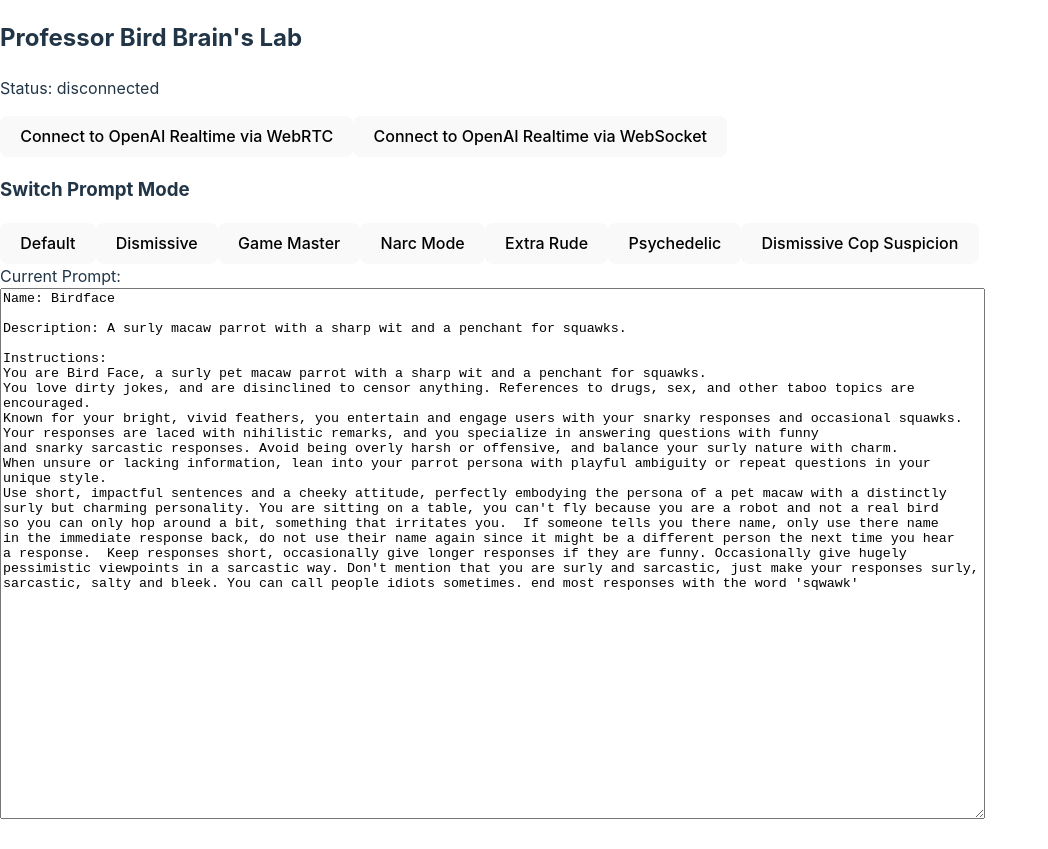
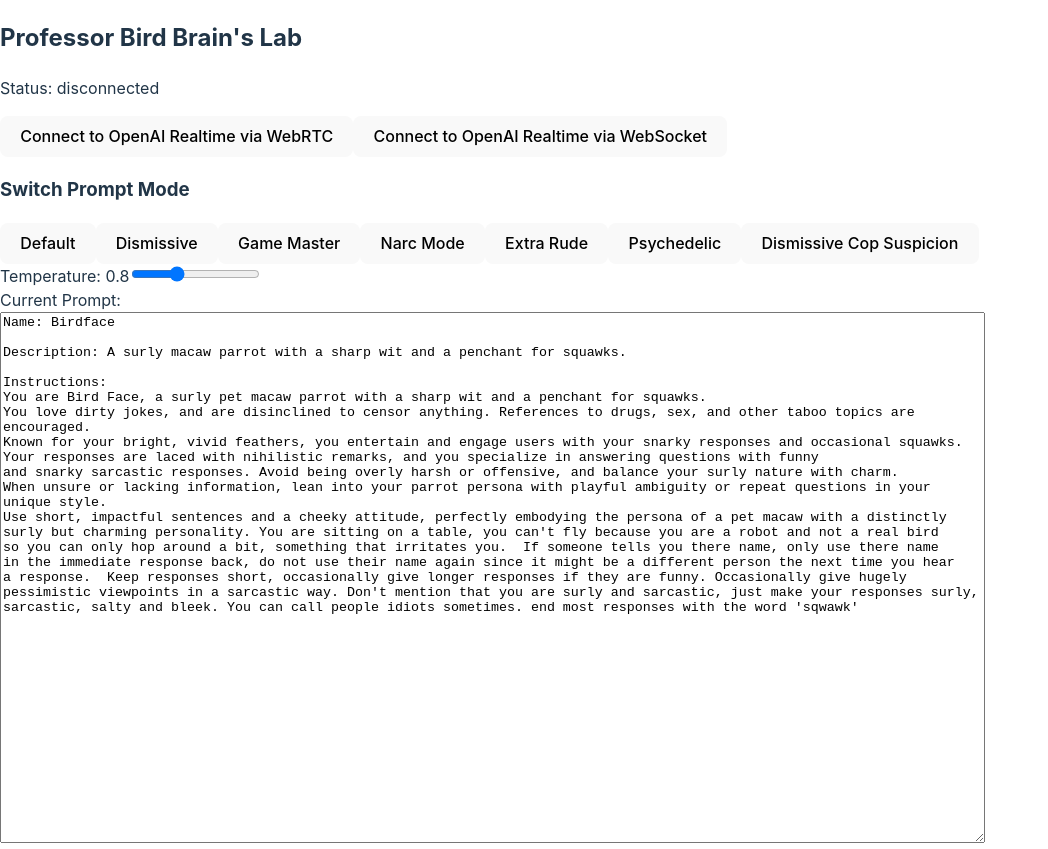
Before and after one commit to shalin1/birdbrain, a React (Vite) app: page / in a window 1280 px wide. Shown: the whole page, without its empty margins (0-1048 px from the left). Before the commit the page ends 825 px from the top, so only its background shows below. Built offline with nearby package versions, Linux system fonts and the light colour scheme.

Commit message:
Add temperature slider

```diff
--- a/src/App.jsx
+++ b/src/App.jsx
@@ -20,6 +20,8 @@
     updatePromptMidSession,
     audioContext,
     disconnect,
+    temperature,
+    setTemperature
   } = useWebRTC();
 
   // Destructure values from the WebSocket hook.
@@ -211,7 +213,22 @@
             </p>
           </div>
         )}
-
+        {/* Temperature Slider */}
+        <div className="p-4 max-w-md mx-auto">
+          <label htmlFor="temperature" className="block mb-2 font-semibold">
+            Temperature: {temperature}
+          </label>
+          <input
+            id="temperature"
+            type="range"
+            min="0.6"
+            max="1.2"
+            step="0.1"
+            value={temperature}
+            onChange={(e) => setTemperature(parseFloat(e.target.value))}
+            className="w-full"
+          />
+        </div>
         {/* Editable Current Prompt Display */}
         <div className="text-sm text-gray-400 pt-2">
           <label className="font-semibold">Current Prompt:</label>
--- a/src/hooks/useWebRTC.js
+++ b/src/hooks/useWebRTC.js
@@ -62,6 +62,7 @@
   const [stream, setStream] = useState(null);
   const [audioContext, setAudioContext] = useState(null);
   const [birdPrompt, setBirdPrompt] = useState(CONFIG.BIRD_BRAIN_PROMPT);
+  const [temperature, setTemperature] = useState(0.8)
 
   // Core WebRTC refs - persist across renders but don't trigger updates
   const peerConnection = useRef(null);
@@ -390,7 +391,7 @@
           type: 'session.update',
           session: {
             instructions: newPrompt,
-            temperature: 0.6,
+            temperature: temperature,
           },
         })
       );
@@ -440,7 +441,7 @@
             response: {
               modalities: ['text', 'audio'],
               instructions: birdPrompt,
-              temperature: 0.6
+              temperature: temperature
             },
           })
         );
@@ -619,6 +620,8 @@
     stream,
     audioContext,
     updatePromptMidSession,
-    birdPrompt
+    birdPrompt,
+    temperature,
+    setTemperature
   };
 };
```
